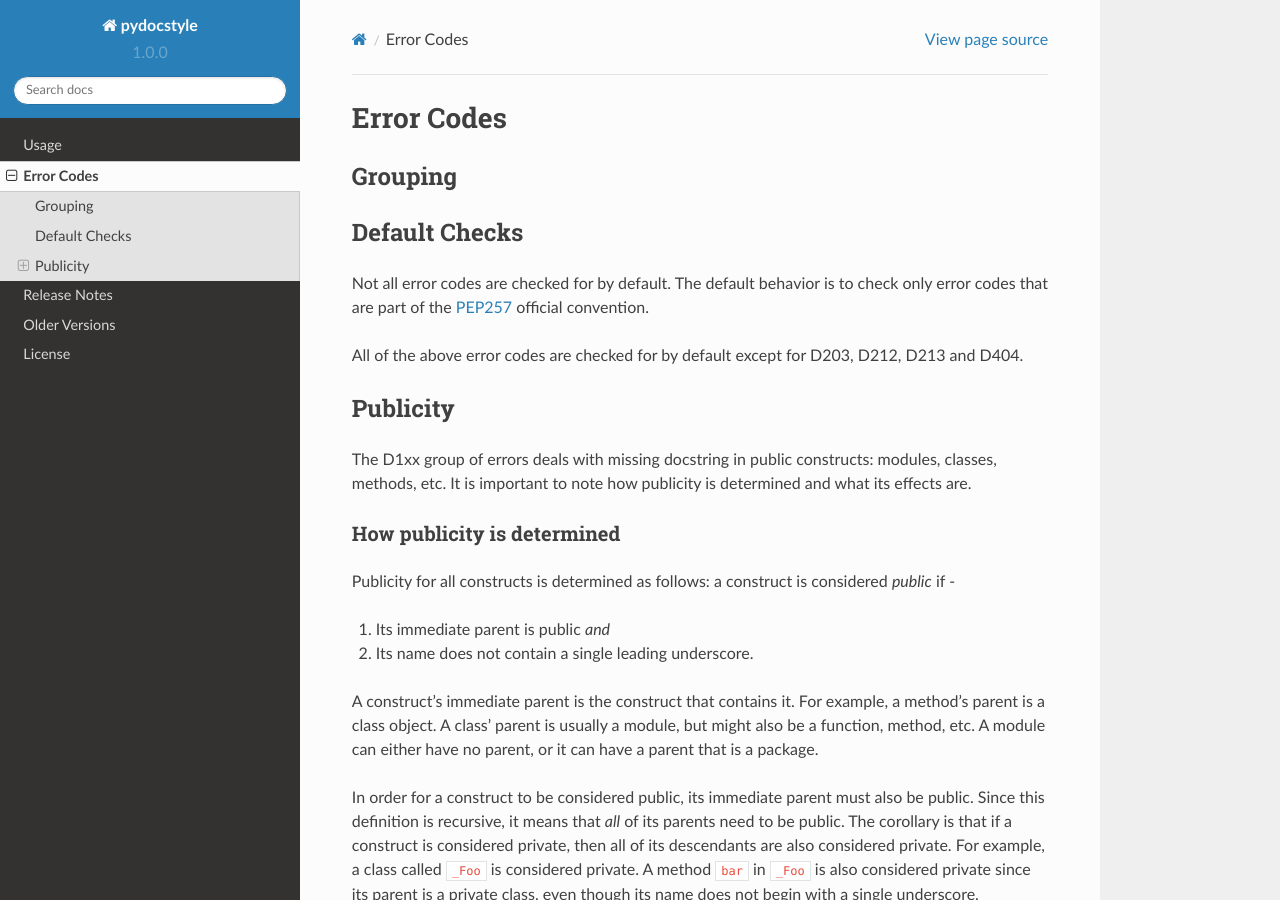
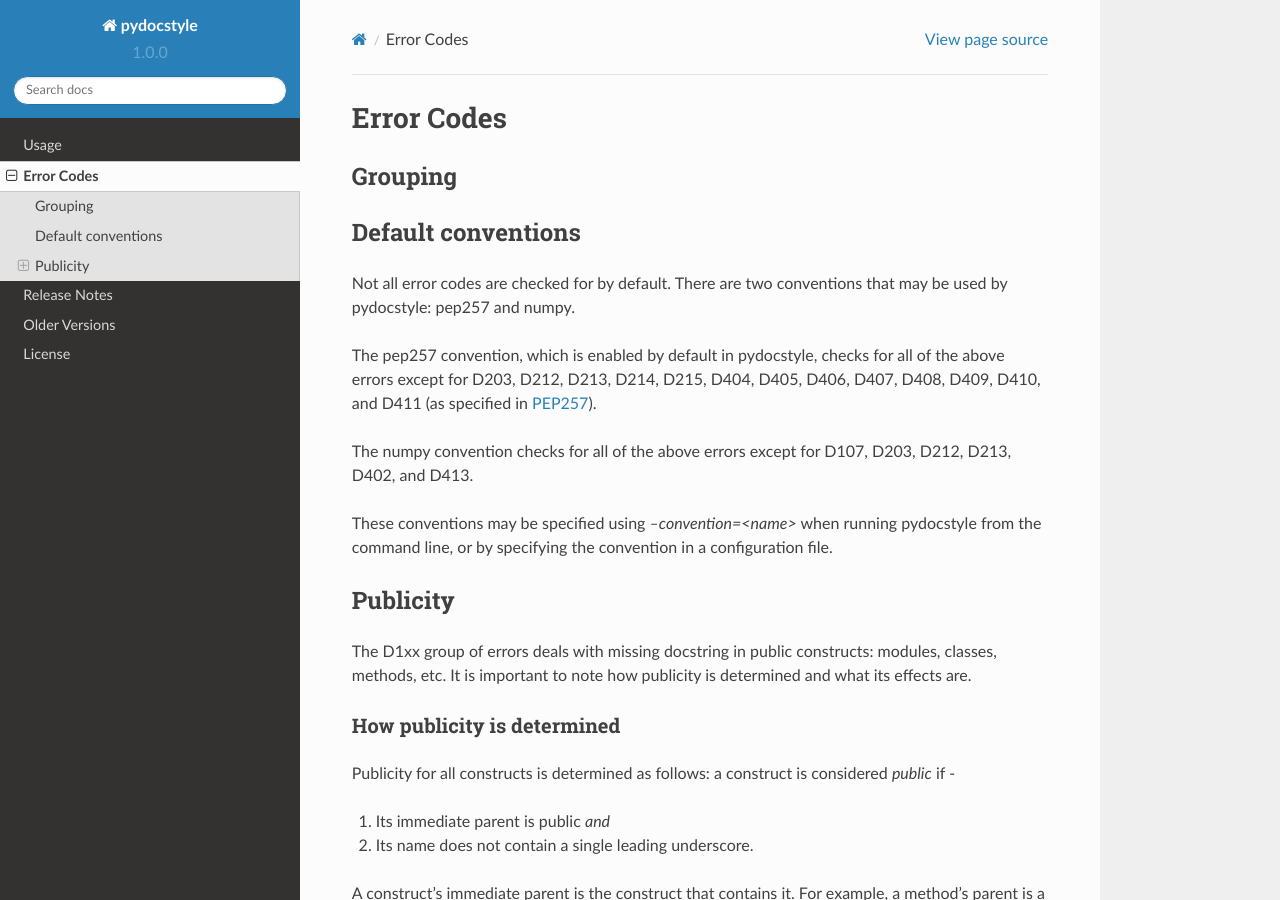
Before and after one commit to PyCQA/pydocstyle, a Sphinx documentation site: the page built from docs/error_codes.rst, in a window 1280 px wide and 900 px high. Built offline with Sphinx 7.4.7 and the Read the Docs theme 2.0.0, drawn with Linux system fonts in a browser that asks for light colours; the version number is read from the project's files by our own code.

Commit message:
Update information on pep257 & numpy conventions
The file `error_codes.rst` had information that specified the pep257
default convention, but lacked information about the numpy convention.
I updated this section of the docs with the conventions specified at
the end of `src/pydocstyle/violations.py`, which presently are:

conventions = AttrDict({
    'pep257': all_errors - {'D203', 'D212', 'D213', 'D214', 'D215', 'D404',
                            'D405', 'D406', 'D407', 'D408', 'D409', 'D410',
                            'D411'},
    'numpy': all_errors - {'D107', 'D203', 'D212', 'D213', 'D402', 'D413'}
})

```diff
--- a/docs/error_codes.rst
+++ b/docs/error_codes.rst
@@ -6,17 +6,23 @@
 
 .. include:: snippets/error_code_table.rst
 
+Default conventions
+-------------------
 
-Default Checks
---------------
+Not all error codes are checked for by default.  There are two
+conventions that may be used by pydocstyle: pep257 and numpy.
 
-Not all error codes are checked for by default. The default behavior is to
-check only error codes that are part of the `PEP257
-<http://www.python.org/dev/peps/pep-0257/>`_ official convention.
+The pep257 convention, which is enabled by default in pydocstyle,
+checks for all of the above errors except for D203, D212, D213, D214,
+D215, D404, D405, D406, D407, D408, D409, D410, and D411 (as specified
+in `PEP257 <http://www.python.org/dev/peps/pep-0257/>`_).
 
-All of the above error codes are checked for by default except for D203,
-D212, D213 and D404.
+The numpy convention checks for all of the above errors except for
+D107, D203, D212, D213, D402, and D413.
 
+These conventions may be specified using `--convention=<name>` when
+running pydocstyle from the command line, or by specifying the
+convention in a configuration file.
 
 Publicity
 ---------
```
